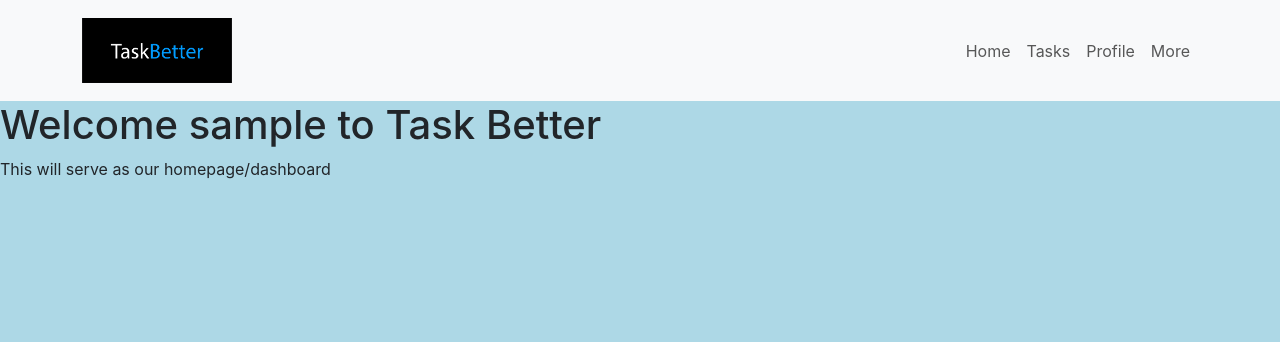
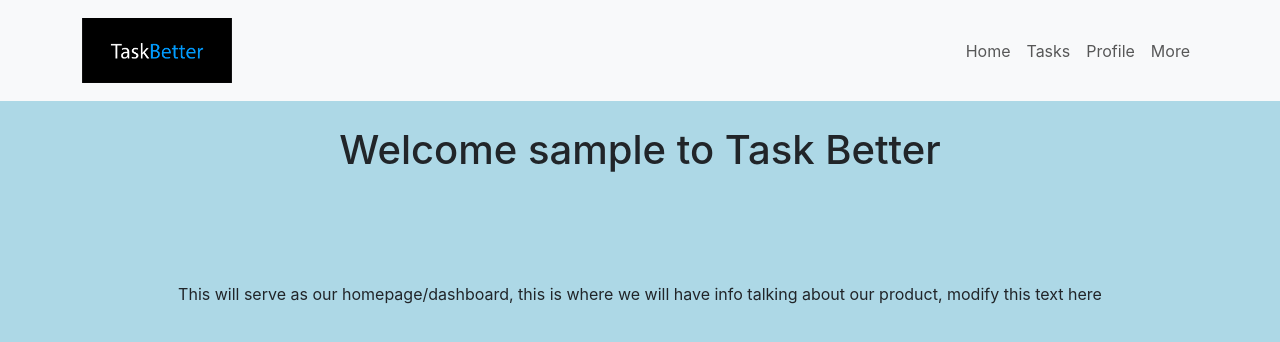
Before and after one commit to SarangAP/TaskBetter, a React (Create React App) app in the folder task-better/: page /home in a window 1280 px wide. Shown: the top 342 px of the page. Built offline with nearby package versions, Linux system fonts and the light colour scheme; sample sign-in values are in the browser's storage; the HTML template or start-up script is replaced by a standard one.

Commit message:
Modified Homepage CSS

```diff
--- a/task-better/src/Components/Home/Home.css
+++ b/task-better/src/Components/Home/Home.css
@@ -6,3 +6,14 @@
     width: fit-content;
     background-color: lightblue;
   }
+
+  .welcome{
+    text-align: center;
+    position: relative;
+    top: 25px;
+  }
+  .text-content{
+    text-align: center;
+    position: relative;
+    top: 125px;
+  }
--- a/task-better/src/Components/Home/Home.jsx
+++ b/task-better/src/Components/Home/Home.jsx
@@ -14,8 +14,12 @@ const Home = ({ currentUser }) => {
     <div>
       {user ? (
         <>
-          <h1>Welcome {user.username} to Task Better</h1>
-          <p>This will serve as our homepage/dashboard</p>
+          <div className="welcome">
+            <h1>Welcome {user.username} to Task Better</h1>
+            </div>
+            <div className="text-content">
+          <p>This will serve as our homepage/dashboard, this is where we will have info talking about our product, modify this text here</p>
+          </div>
         </>
       ) : (
         <></>
```
